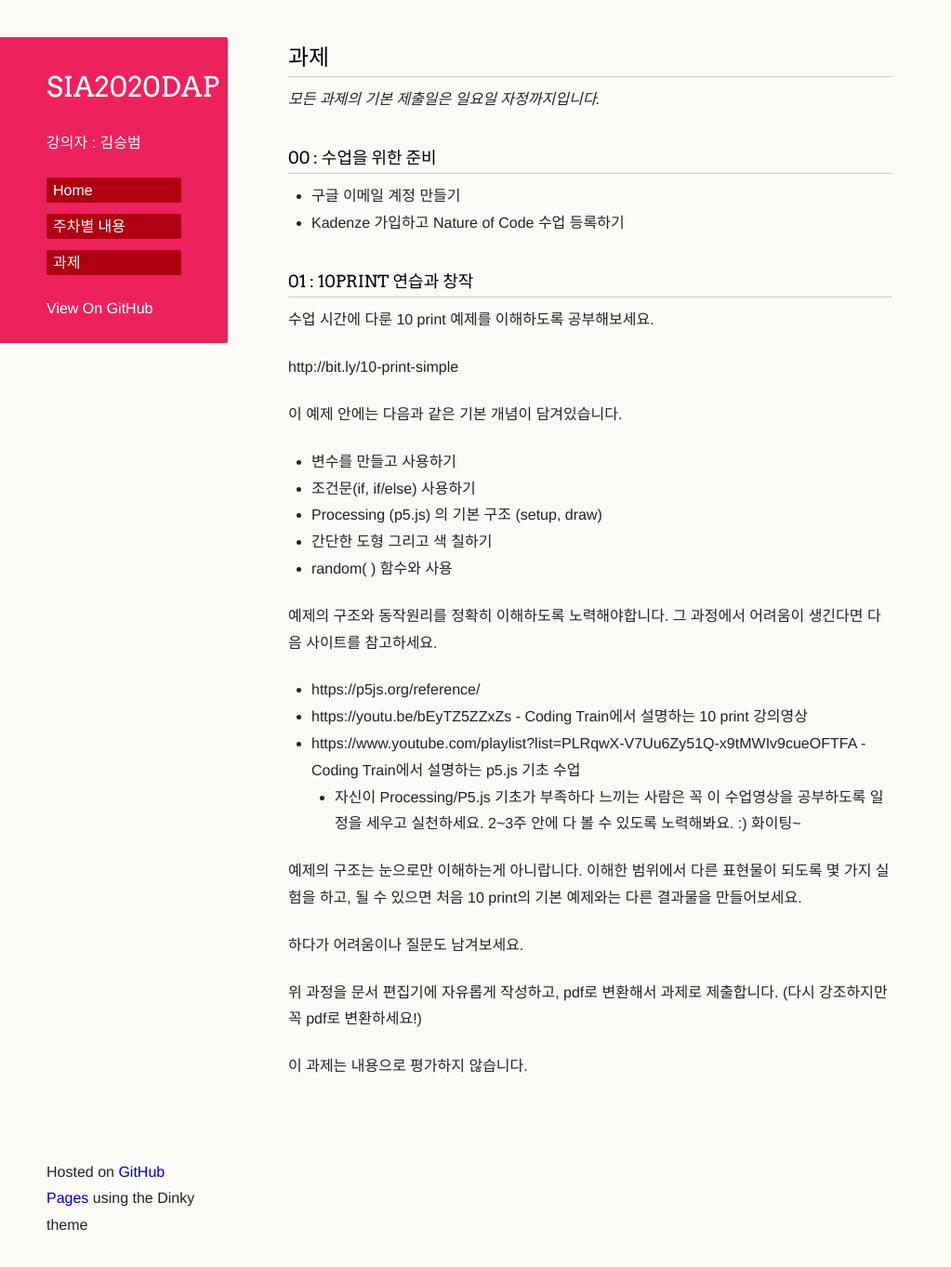
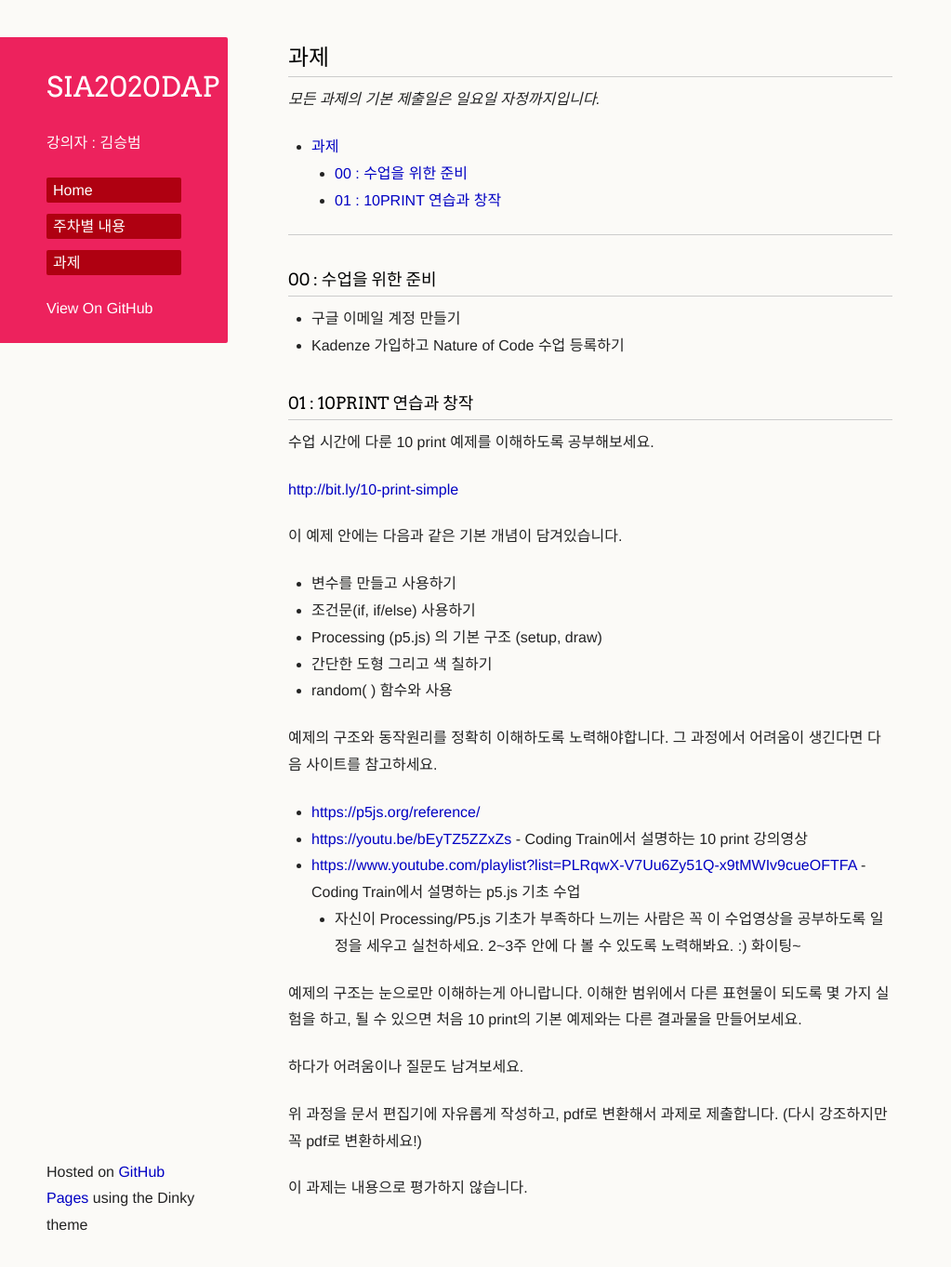
Before and after one commit to picxenk/SIA2020DAP, a Jekyll site: the page built from homework.md, in a window 1280 px wide and 1365 px high. Shown: the whole window at 93% size, without its empty margins (0-1023 px from the left). Built offline with Jekyll 4.4.1, drawn with Linux system fonts in a browser that asks for light colours; our own code applies the rules of GitHub Pages for plain Markdown files; a script that is not in the unit is left out; the repository's description, which GitHub fills in, is left out; part of the change alters nothing that is shown.

Commit message:
Update homework.md

```diff
--- a/homework.md
+++ b/homework.md
@@ -1,5 +1,10 @@
 ## 과제
  *모든 과제의 기본 제출일은 일요일 자정까지입니다.*
+
+ * TOC
+{:toc}
+
+-----
 
 ### 00 : 수업을 위한 준비
  * 구글 이메일 계정 만들기
@@ -9,7 +14,7 @@
 ### 01 : 10PRINT 연습과 창작
 수업 시간에 다룬 10 print 예제를 이해하도록 공부해보세요.
 
-http://bit.ly/10-print-simple
+<http://bit.ly/10-print-simple>
 
 이 예제 안에는 다음과 같은 기본 개념이 담겨있습니다.
  * 변수를 만들고 사용하기
@@ -20,9 +25,9 @@ http://bit.ly/10-print-simple
 
 예제의 구조와 동작원리를 정확히 이해하도록 노력해야합니다. 그 과정에서 어려움이 생긴다면 다음 사이트를 참고하세요.
 
- * https://p5js.org/reference/
- * https://youtu.be/bEyTZ5ZZxZs - Coding Train에서 설명하는 10 print 강의영상
- * https://www.youtube.com/playlist?list=PLRqwX-V7Uu6Zy51Q-x9tMWIv9cueOFTFA - Coding Train에서 설명하는 p5.js 기초 수업
+ * <https://p5js.org/reference/>
+ * <https://youtu.be/bEyTZ5ZZxZs> - Coding Train에서 설명하는 10 print 강의영상
+ * <https://www.youtube.com/playlist?list=PLRqwX-V7Uu6Zy51Q-x9tMWIv9cueOFTFA> - Coding Train에서 설명하는 p5.js 기초 수업
    * 자신이 Processing/P5.js 기초가 부족하다 느끼는 사람은 꼭 이 수업영상을 공부하도록 일정을 세우고 실천하세요. 2~3주 안에 다 볼 수 있도록 노력해봐요. :) 화이팅~
 
 예제의 구조는 눈으로만 이해하는게 아니랍니다. 이해한 범위에서 다른 표현물이 되도록 몇 가지 실험을 하고,
```
